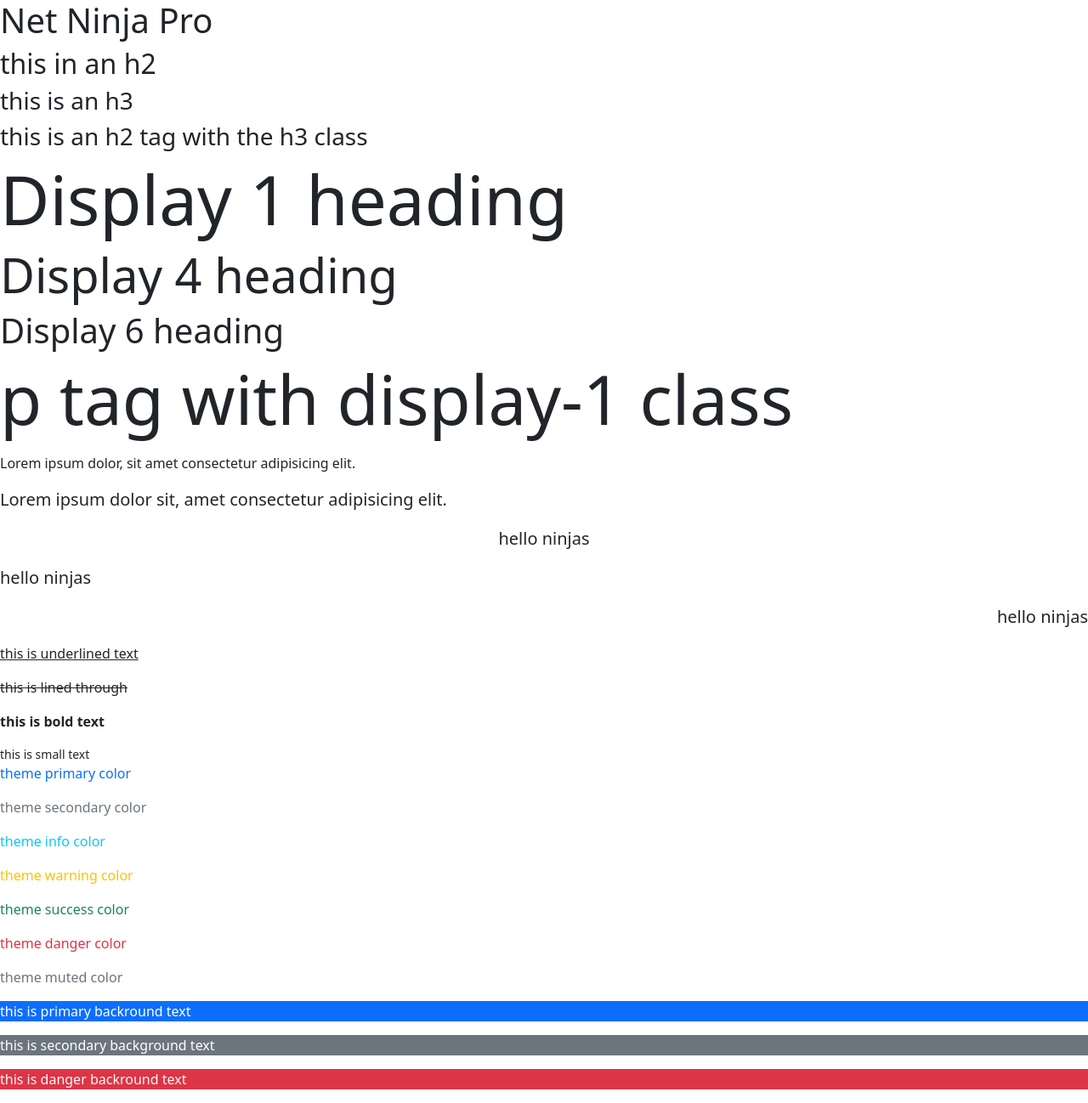
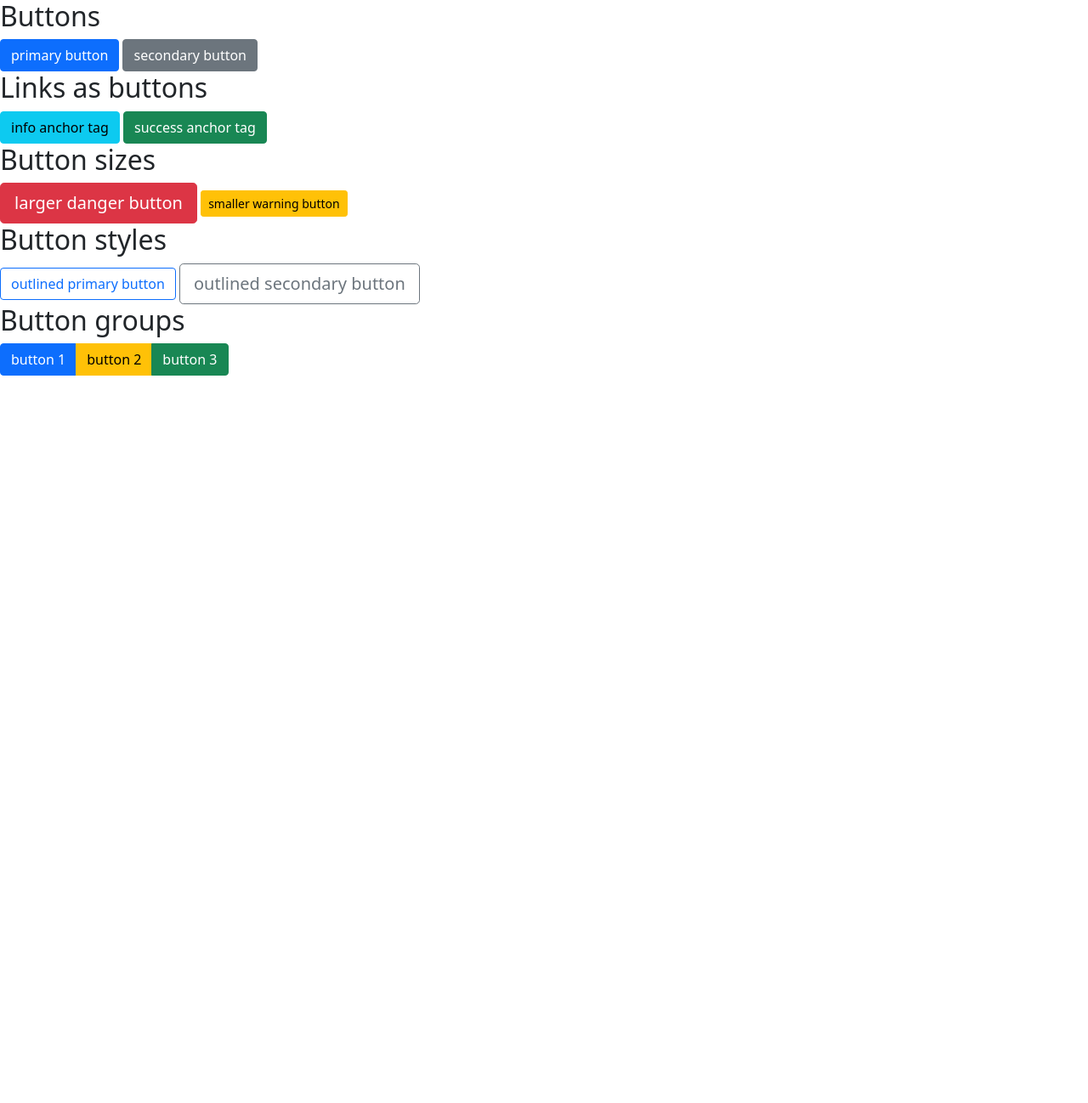
Before and after one commit to elmar-unn/bootstrap, a plain HTML site: page index.html in a window 1280 px wide. Shown: the whole page at 85% size. After the commit the page ends 800 px from the top, so only its background shows below. Drawn offline with nearby package versions, Linux system fonts and the light colour scheme.

Commit message:
lesson 4

```diff
--- a/index.html
+++ b/index.html
@@ -11,42 +11,31 @@
     <title>Net Ninja Pro - the Book</title>
   </head>
   <body>
-<!-- heading tags -->
-    <h1>Net Ninja Pro</h1>
-    <h2>this in an h2</h2>
-    <h3>this is an h3</h3>
-    <h2 class="h3">this is an h2 tag with the h3 class</h2>
-<!-- display headings -->
-    <h1 class="display-1">Display 1 heading</h1>
-    <h1 class="display-4">Display 4 heading</h1>
-    <h1 class="display-6">Display 6 heading</h1>
-    <p class="display-1">p tag with display-1 class</p>
-    <!-- lead text & alignment -->
-    <p>Lorem ipsum dolor, sit amet consectetur adipisicing elit.</p>
-    <p class="lead">Lorem ipsum dolor sit, amet consectetur adipisicing elit.</p>
-    <p class="lead text-center">hello ninjas</p>
-    <p class="lead text-start">hello ninjas</p>
-    <p class="lead text-end">hello ninjas</p>
+    <!-- basic buttons -->
+    <h2>Buttons</h2>
+    <button class="btn btn-primary">primary button</button>
+    <button class="btn btn-secondary">secondary button</button>
+    <!-- anchor tags as buttons -->
+    <h2>Links as buttons</h2>
+    <a href="#" class="btn btn-info">info anchor tag</a>
+    <a href="#" class="btn btn-success">success anchor tag</a>
+    <!-- button sizes -->
+    <h2>Button sizes</h2>
 
-    <!-- ext decoration & font weight -->
-    <p class="text-decoration-underline">this is underlined text</p>
-    <p class="text-decoration-line-through">this is lined through</p>
-    <p class="fw-bold">this is bold text</p>
-    <small>this is small text</small>
+    <button class="btn btn-lg btn-danger">larger danger button</button>
+    <button class="btn btn-sm btn-warning">smaller warning button</button>
+    <!-- outlined styles -->
+    <h2>Button styles</h2>
+    <button class="btn btn-outline-primary">outlined primary button</button>
+    <button class="btn btn-outline-secondary btn-lg">outlined secondary button</button>
+    <!-- button groups -->
+    <h2>Button groups</h2>
+    <div class="btn-group">
+      <a href="#" class="btn btn-primary">button 1</a>
+      <a href="#" class="btn btn-warning">button 2</a>
+      <a href="#" class="btn btn-success">button 3</a>
+    </div>
 
-    <!-- text colors -->
-    <p class="text-primary">theme primary color</p>
-    <p class="text-secondary">theme secondary color</p>
-    <p class="text-info">theme info color</p>
-    <p class="text-warning">theme warning color</p>
-    <p class="text-success">theme success color</p>
-    <p class="text-danger">theme danger color</p>
-    <p class="text-muted">theme muted color</p>
-
-    <!-- bg colors -->
-    <p class="text-white bg-primary">this is primary backround text</p>
-    <p class="text-white bg-secondary">this is secondary background text</p>
-    <p class="text-light bg-danger">this is danger backround text</p>
 
     <script
       src="https://cdn.jsdelivr.net/npm/bootstrap@5.0.2/dist/js/bootstrap.bundle.min.js"
```
